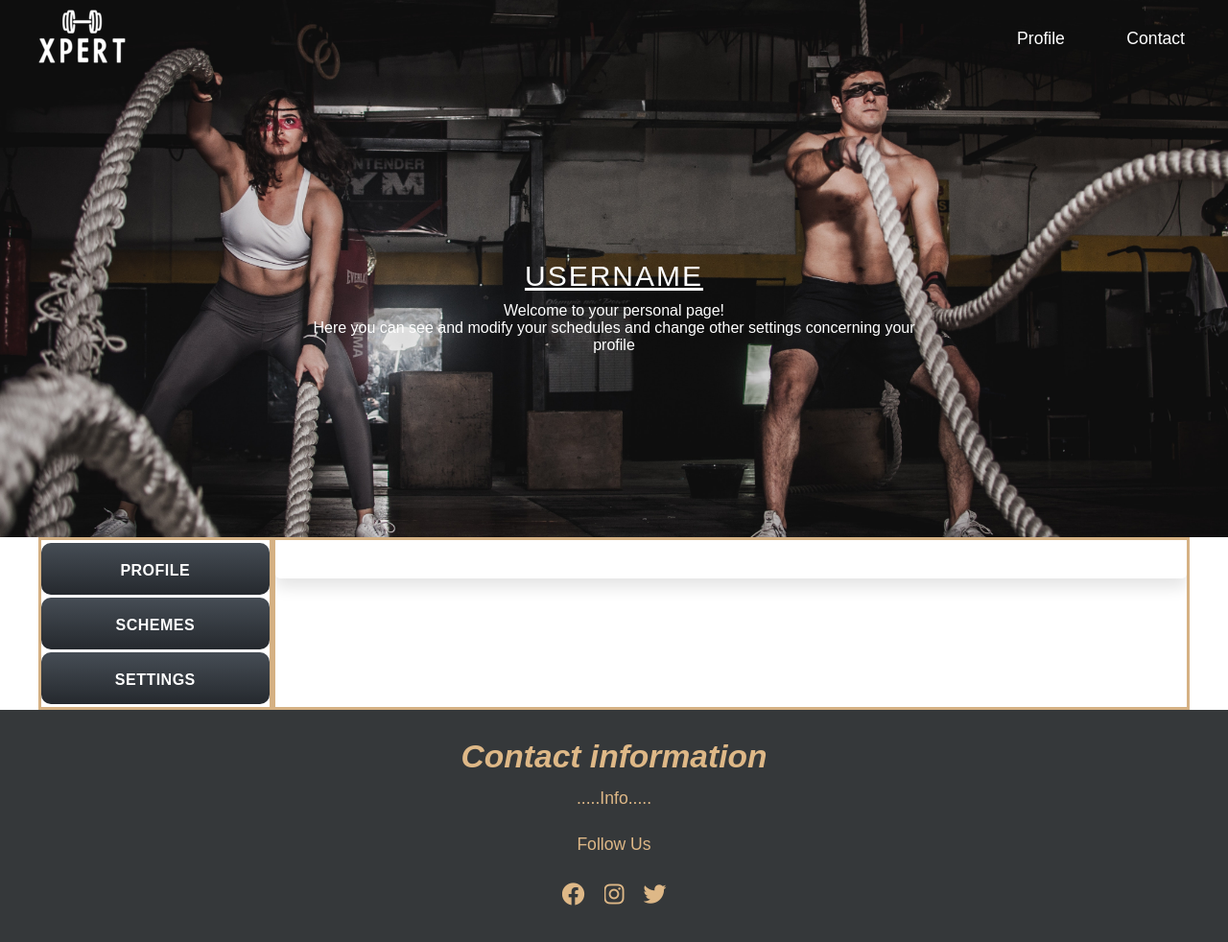
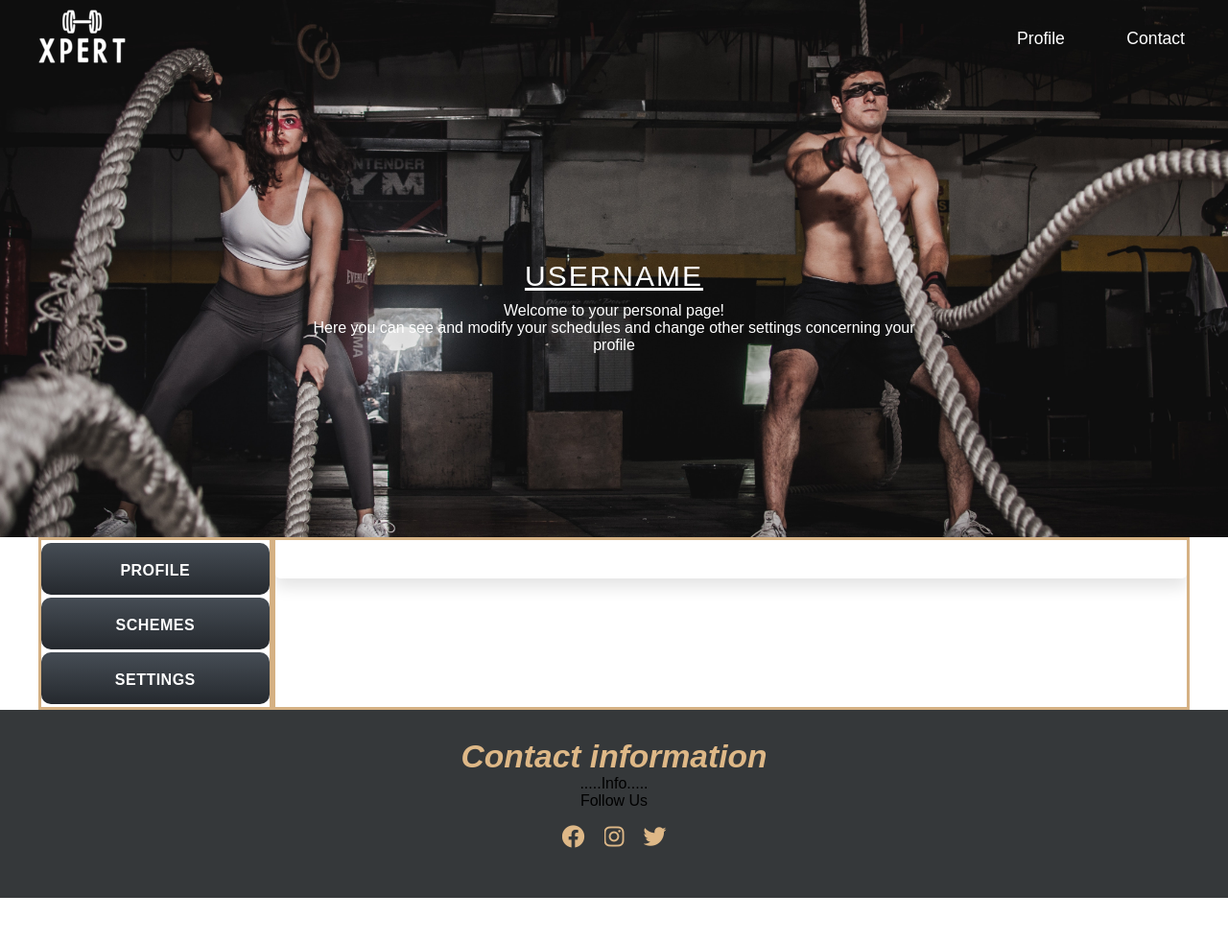
Before and after one commit to Vaniljbulle/XpertGym, a website: page frontend/profile.html in a window 1280 px wide. Shown: the whole page at 96% size. After the commit the page ends 936 px from the top, so only its background shows below. Drawn offline with Linux system fonts and the light colour scheme; no server answers; files whose address does not match are found by name.

Commit message:
Revert "fix footer in profile page"
This reverts commit 505390dfc766e705c2e2f07d8ade5a8644311617.

```diff
--- a/frontend/profile.html
+++ b/frontend/profile.html
@@ -114,9 +114,9 @@
 <footer>
   <div class="contact">
     <h3>Contact information</h3>
-    <h4>.....Info.....</h4>
+    <p2>.....Info.....</p2>
     <!-- <img src="#" alt="logo2"/>  -->
-    <h5>Follow Us</h5>
+    <p2>Follow Us</p2>
     <div class="social-icons">
       <a href="#"><i class="fa-brands fa-facebook"></i></a>
       <a href="#"><i class="fab fa-instagram" aria-hidden="true"></i></a>
```
